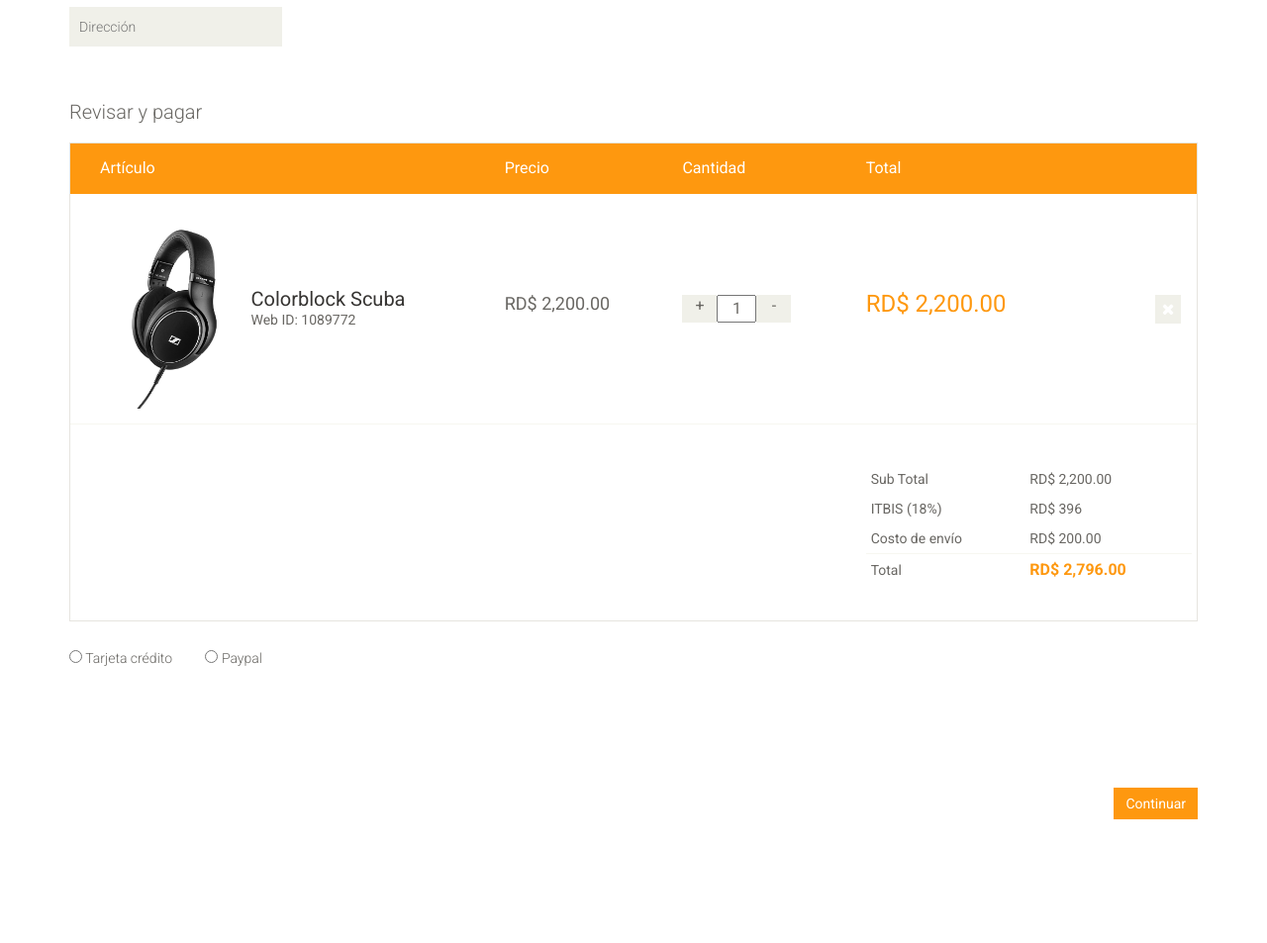
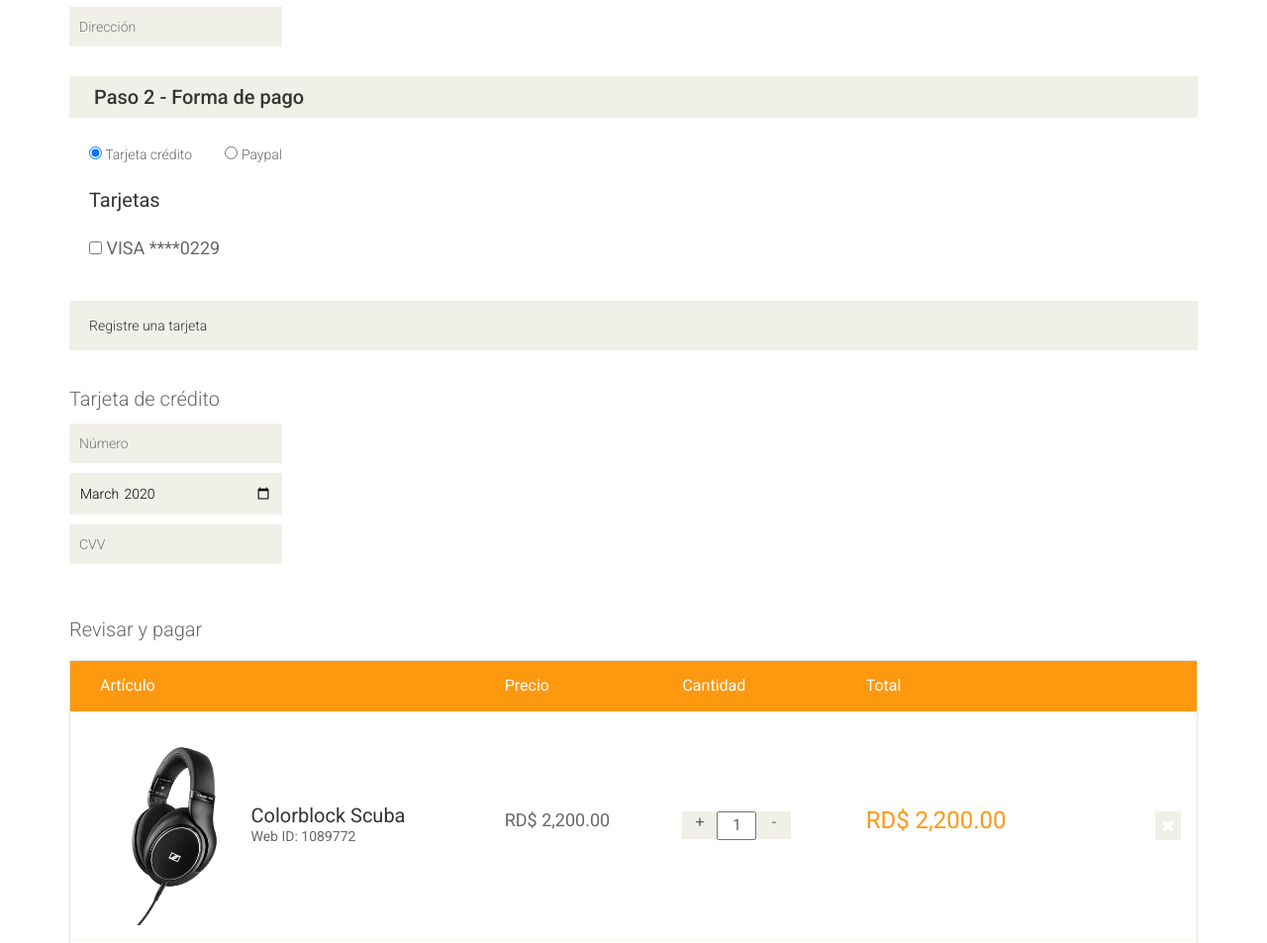
Before and after one commit to anyelisataveras/tesis, a plain HTML site: page Eshopper/checkout.html in a window 1280 px wide. Shown: the part 889-1842 px from the top of the page at 99% size. Drawn offline with Linux system fonts and the light colour scheme.

Commit message:
Agregando formulario forma de pago

```diff
--- a/Eshopper/checkout.html
+++ b/Eshopper/checkout.html
@@ -204,6 +204,55 @@
 					</div>
 				</div>
 			</div>
+			<div class="step-one">
+				<h2 class="heading">Paso 2 - Forma de pago</h2>
+			</div>
+			<div class="checkout-options">
+
+				<div class="payment-options">
+				<span>
+					<label><input type="radio" name="forma-pago" checked="checked"> Tarjeta crédito</label>
+				</span>
+				<span>
+					<label><input type="radio" name="forma-pago"> Paypal</label>
+				</span>
+			</div>
+			<h3>Tarjetas</h3>
+			<p></p>
+				<ul class="nav">
+					<li>
+						<label><input type="checkbox"> VISA ****0229</label>
+					</li>
+				</ul>
+			</div><!--/checkout-options-->
+
+			<div class="register-req">
+				<p class="">Registre una tarjeta</p>
+			</div><!--/register-req-->
+
+			<div class="shopper-informations">
+				<div class="row">
+					<div class="col-sm-5 clearfix">
+						<div class="bill-to">
+							<p>Tarjeta de crédito</p>
+							<div class="form-one">
+								<form>
+									<input type="text" placeholder="Número">
+									<input type="month" value="2020-03" placeholder="Fecha expiración">
+									<input type="text" placeholder="CVV">
+								</form>
+							</div>
+						</div>
+					</div>
+					<div class="col-sm-4 hide">
+						<div class="order-message">
+							<p>Shipping Order</p>
+							<textarea name="message"  placeholder="Notes about your order, Special Notes for Delivery" rows="16"></textarea>
+							<label><input type="checkbox"> Shipping to bill address</label>
+						</div>
+					</div>
+				</div>
+			</div>
 			<div class="review-payment">
 				<h2>Revisar y pagar</h2>
 			</div>
@@ -272,17 +321,11 @@
 					</tbody>
 				</table>
 			</div>
-			<div class="payment-options">
-				<span>
-					<label><input type="radio" name="forma-pago"> Tarjeta crédito</label>
-				</span>
-				<span>
-					<label><input type="radio" name="forma-pago"> Paypal</label>
-				</span>
-			</div>
+
+
 			<div class="row payment-options">
 				<div class="col-md-12">
-					<button type="button" class="btn btn-primary pull-right">Continuar</button>
+					<button type="button" class="btn btn-primary pull-right" style="margin-bottom: 100px;">Continuar</button>
 				</div>
 			</div>
 	</section> <!--/#cart_items-->
--- a/Eshopper/css/main.css
+++ b/Eshopper/css/main.css
@@ -1949,10 +1949,6 @@ h2.title {
   margin-bottom: 20px
 }
 
-.payment-options {
-  margin-bottom:125px;
-  margin-top: -25px
-}
 
 .payment-options span label {
   color: #696763;
```
Also changed, not shown: Eshopper/index.html (+7 -3 lines).
